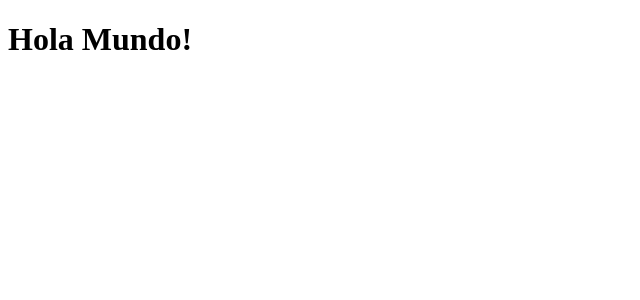
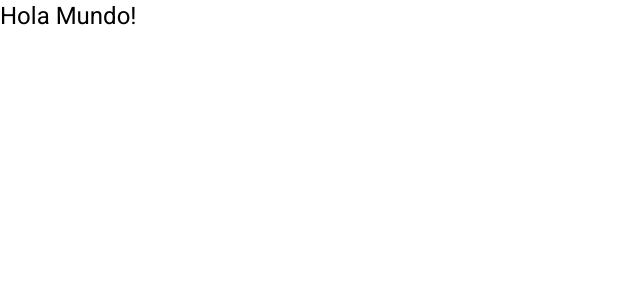
Before and after one commit to alphamen01/WebAppControlCursosFrontendAngular, an Angular app: page / in a window 1280 px wide. Shown: the top 300 px of the page, without its empty margins (0-640 px from the left). Built offline with nearby package versions, Linux system fonts and the light colour scheme.

Commit message:
se agrego Angular Material

```diff
--- a/angular.json
+++ b/angular.json
@@ -27,6 +27,7 @@
               "src/assets"
             ],
             "styles": [
+              "./node_modules/@angular/material/prebuilt-themes/deeppurple-amber.css",
               "src/styles.css"
             ],
             "scripts": []
@@ -94,6 +95,7 @@
               "src/assets"
             ],
             "styles": [
+              "./node_modules/@angular/material/prebuilt-themes/deeppurple-amber.css",
               "src/styles.css"
             ],
             "scripts": []
--- a/package.json
+++ b/package.json
@@ -11,10 +11,12 @@
   "private": true,
   "dependencies": {
     "@angular/animations": "~13.2.0",
+    "@angular/cdk": "^13.3.9",
     "@angular/common": "~13.2.0",
     "@angular/compiler": "~13.2.0",
     "@angular/core": "~13.2.0",
     "@angular/forms": "~13.2.0",
+    "@angular/material": "^13.3.9",
     "@angular/platform-browser": "~13.2.0",
     "@angular/platform-browser-dynamic": "~13.2.0",
     "@angular/router": "~13.2.0",
--- a/src/app/app.module.ts
+++ b/src/app/app.module.ts
@@ -6,6 +6,7 @@
 import { AgregarEditarCursosComponent } from './components/agregar-editar-cursos/agregar-editar-cursos.component';
 import { ListadoCursosComponent } from './components/listado-cursos/listado-cursos.component';
 import { VerCursosComponent } from './components/ver-cursos/ver-cursos.component';
+import { BrowserAnimationsModule } from '@angular/platform-browser/animations';
 
 @NgModule({
   declarations: [
@@ -16,7 +17,8 @@
   ],
   imports: [
     BrowserModule,
-    AppRoutingModule
+    AppRoutingModule,
+    BrowserAnimationsModule
   ],
   providers: [],
   bootstrap: [AppComponent]
--- a/src/index.html
+++ b/src/index.html
@@ -6,8 +6,11 @@
   <base href="/">
   <meta name="viewport" content="width=device-width, initial-scale=1">
   <link rel="icon" type="image/x-icon" href="favicon.ico">
+  <link rel="preconnect" href="https://fonts.gstatic.com">
+  <link href="https://fonts.googleapis.com/css2?family=Roboto:wght@300;400;500&display=swap" rel="stylesheet">
+  <link href="https://fonts.googleapis.com/icon?family=Material+Icons" rel="stylesheet">
 </head>
-<body>
+<body class="mat-typography">
   <app-root></app-root>
 </body>
 </html>
--- a/src/styles.css
+++ b/src/styles.css
@@ -1 +1,4 @@
 /* You can add global styles to this file, and also import other style files */
+
+html, body { height: 100%; }
+body { margin: 0; font-family: Roboto, "Helvetica Neue", sans-serif; }
```
Also changed, not shown: 1 other file (tests, documents, lock files or other folders).
